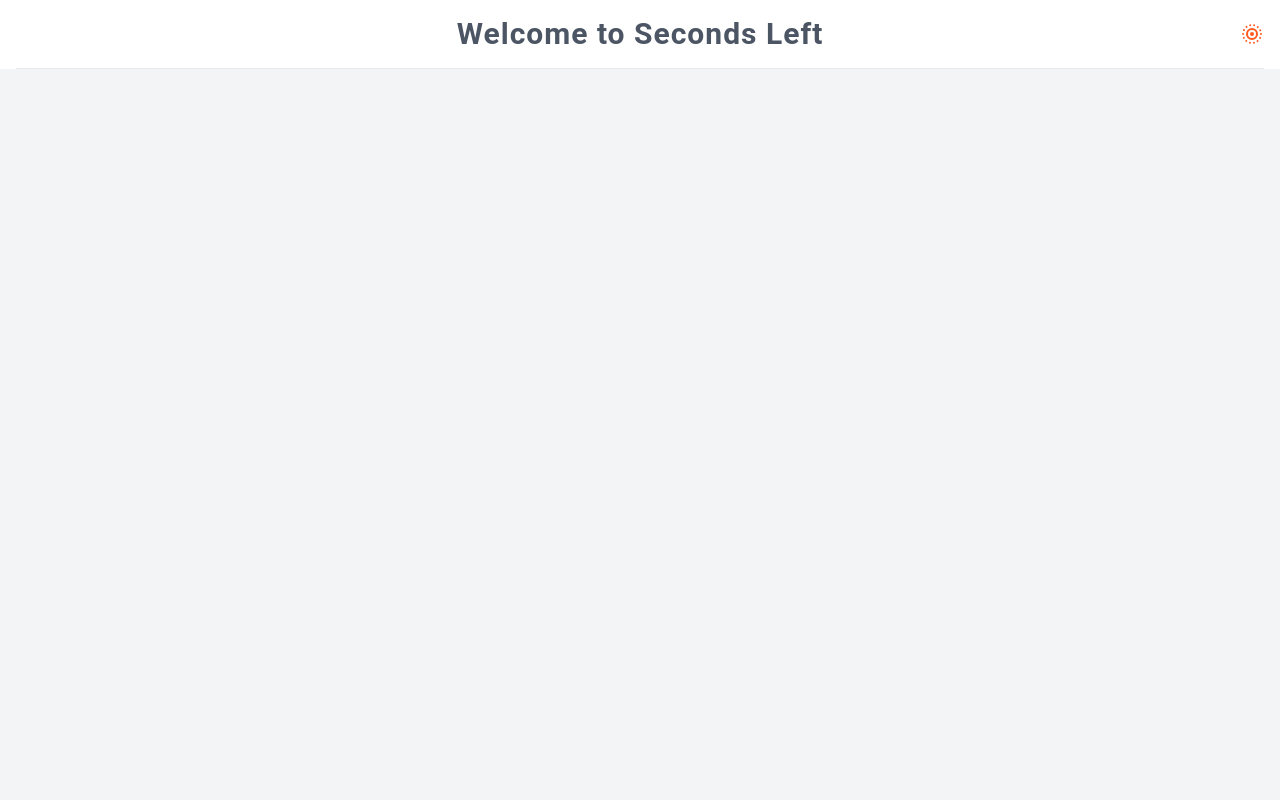
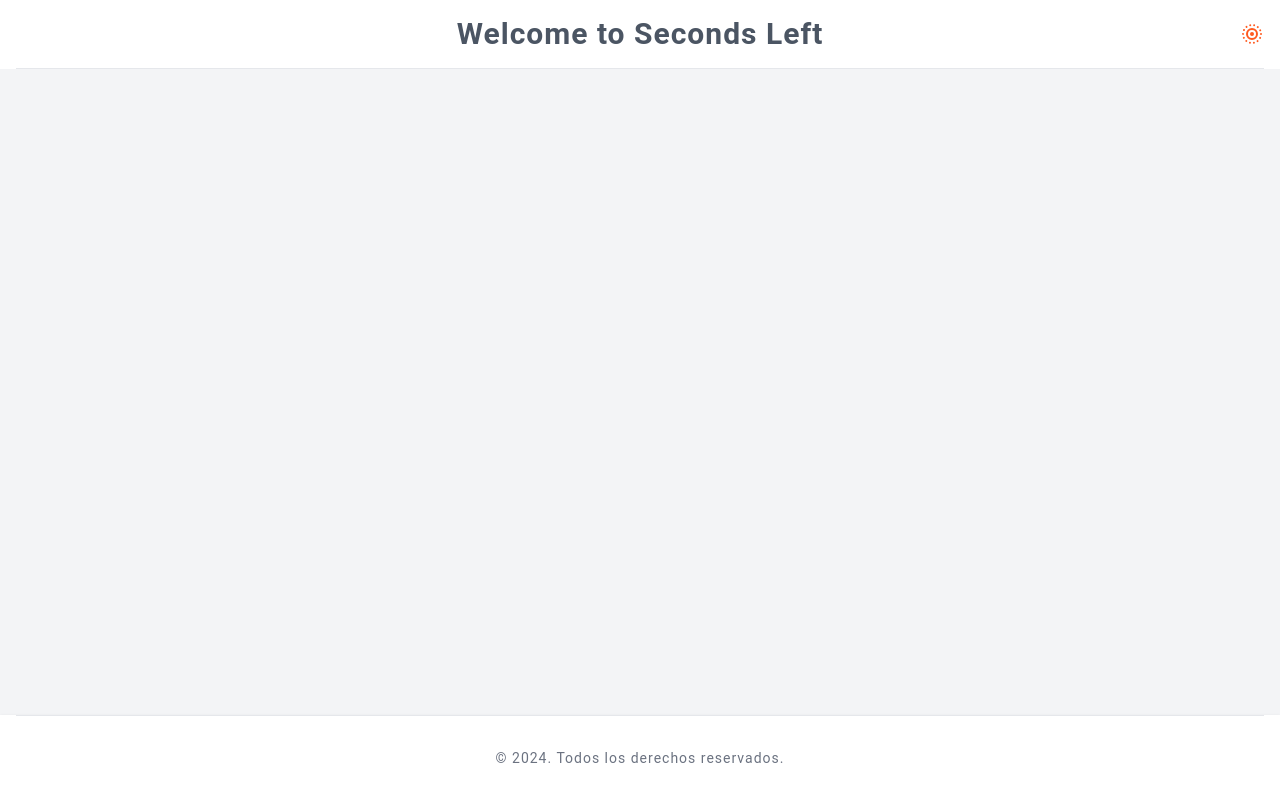
Before and after one commit to changleyan/secondsLeft, an Angular app: page / in a window 1280 px wide. Built offline with nearby package versions, Linux system fonts and the light colour scheme.

Commit message:
Add: Footer

```diff
--- /dev/null
+++ b/src/app/root/shared/components/footer/footer.component.html
@@ -0,0 +1,8 @@
+
+
+<footer class=" shadow dark:bg-gray-900">
+  <div class="w-full mx-auto p-4 pt-0 pb-8">
+    <hr class="border-gray-200 sm:mx-auto dark:border-gray-700"/>
+    <span class="block pt-8 text-sm text-gray-500 sm:text-center dark:text-gray-400">© 2024. Todos los derechos reservados.</span>
+  </div>
+</footer>
--- a/src/app/root/shared/layout/home/home.component.html
+++ b/src/app/root/shared/layout/home/home.component.html
@@ -4,13 +4,11 @@
 
   <!-- Header -->
   <header class="bg-gray-800 text-white sticky top-0 z-50">
-    <!-- Contenido del header -->
     <app-header></app-header>
   </header>
 
   <!-- Main -->
   <main class="flex-1 overflow-y-auto bg-gray-100 dark:bg-gray-900">
-    <!-- Contenido del main -->
     <div class="container mx-auto py-8">
       <!-- Tu contenido principal aquí -->
       <router-outlet></router-outlet>
@@ -19,8 +17,7 @@
 
   <!-- Footer -->
   <footer class="bg-white dark:bg-gray-900">
-    <!-- Contenido del footer -->
-<!--    <app-footer></app-footer>-->
+    <app-footer></app-footer>
   </footer>
 
 </section>
--- a/src/app/root/shared/layout/home/home.component.ts
+++ b/src/app/root/shared/layout/home/home.component.ts
@@ -1,6 +1,7 @@
 import { Component } from '@angular/core';
 import {RouterOutlet} from "@angular/router";
 import {HeaderComponent} from "@root/shared/components/header/header.component";
+import {FooterComponent} from "@root/shared/components/footer/footer.component";
 
 
 @Component({
@@ -8,10 +9,10 @@ import {HeaderComponent} from "@root/shared/components/header/header.component";
   standalone: true,
   imports: [
     RouterOutlet,
-    HeaderComponent
+    HeaderComponent,
+    FooterComponent
   ],
   templateUrl: './home.component.html',
-  styleUrl: './home.component.scss'
 })
 export class HomeComponent {
 
```
Also changed, not shown: src/app/root/shared/components/footer/footer.component.ts (added, +11 -0 lines), src/app/root/shared/layout/home/home.component.scss (deleted).
